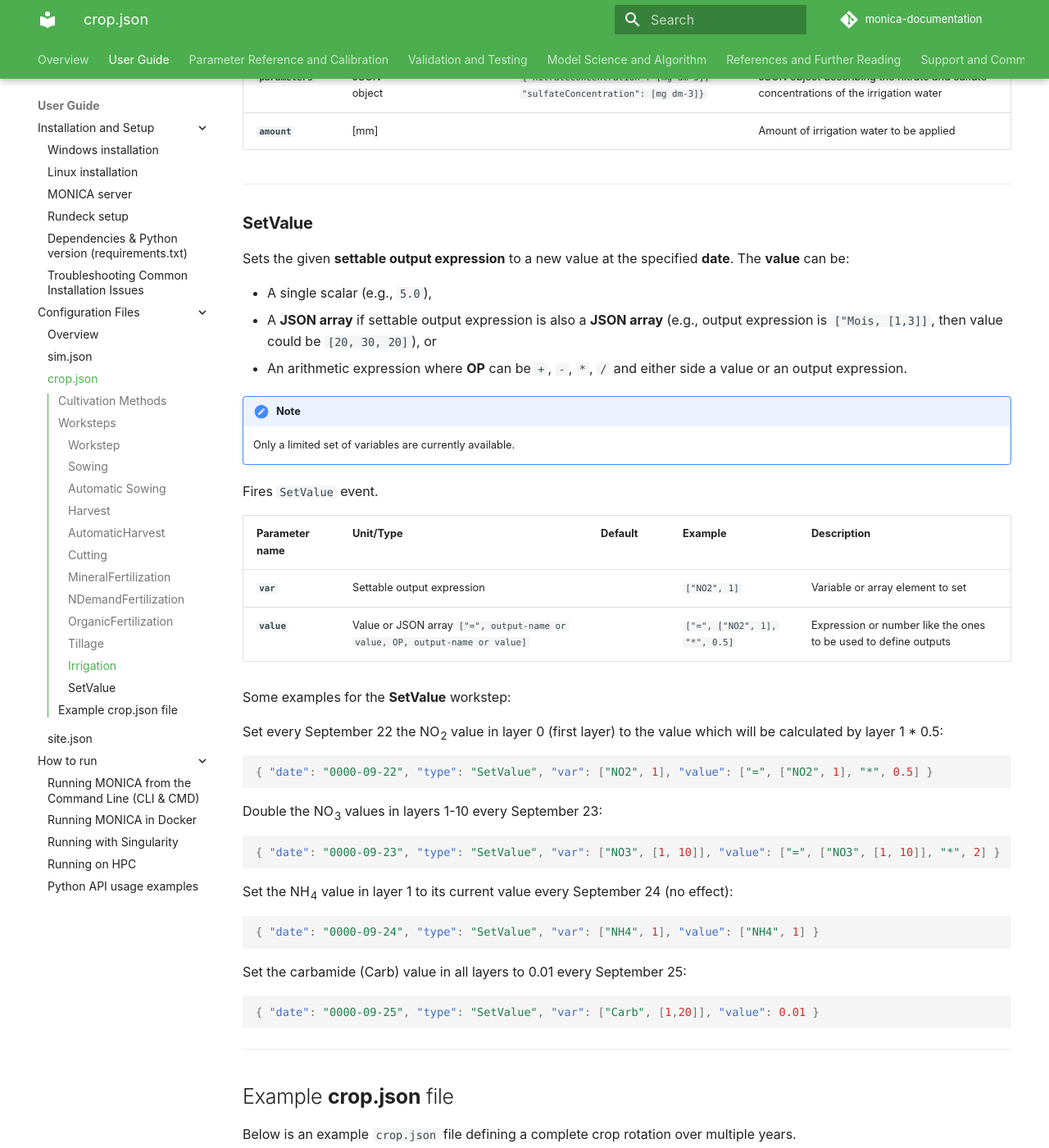
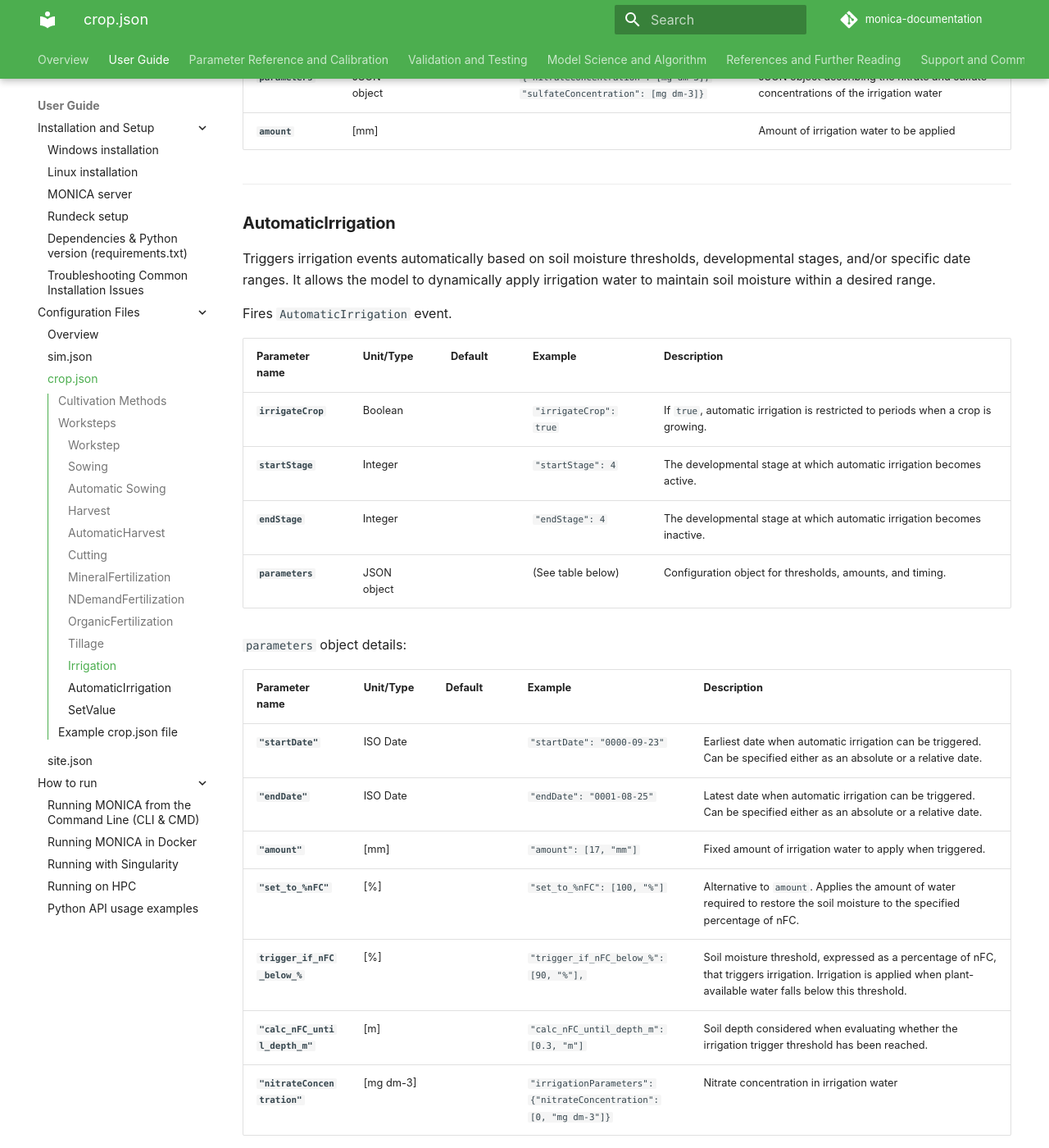
Before and after one commit to zalf-rpm/monica-documentation, an MkDocs documentation site: the page built from docs/user_guide/configuration_files/config_crop_json.md, in a window 1280 px wide and 1400 px high, scrolled down 9631 px. Shown: the whole window at 82% size. Built offline with MkDocs 1.6.1 and Material for MkDocs 9.7.7, drawn with Linux system fonts in a browser that asks for light colours; comment, search, counter and statistics services are not loaded; some of the changed text lies outside the part shown.

Commit message:
Add AutomaticIrrigation workstep in crop.json

```diff
--- a/docs/user_guide/configuration_files/config_crop_json.md
+++ b/docs/user_guide/configuration_files/config_crop_json.md
@@ -264,6 +264,36 @@ Fires `Irrigation` event.
 
 ---
 
+### **AutomaticIrrigation**
+
+Triggers irrigation events automatically based on soil moisture thresholds, developmental stages, and/or specific date ranges. It allows the model to dynamically apply irrigation water to maintain soil moisture within a desired range.
+
+Fires `AutomaticIrrigation` event.
+
+| Parameter name     | Unit/Type   | Default | Example                | Description                                                                      |
+|--------------------|-------------|---------|------------------------|----------------------------------------------------------------------------------|
+| **`irrigateCrop`** | Boolean     |         | `"irrigateCrop": true` | If `true`, automatic irrigation is restricted to periods when a crop is growing. |
+| **`startStage`**   | Integer     |         | `"startStage": 4`      | The developmental stage at which automatic irrigation becomes active.            |
+| **`endStage`**     | Integer     |         | `"endStage": 4`        | The developmental stage at which automatic irrigation becomes inactive.          |
+| **`parameters`**   | JSON object |         | (See table below)      | Configuration object for thresholds, amounts, and timing.                        |
+
+`parameters` object details:
+
+| Parameter name                 | Unit/Type | Default | Example                                                            | Description                                                                                                                                                       |
+|--------------------------------|-----------|---------|--------------------------------------------------------------------|-------------------------------------------------------------------------------------------------------------------------------------------------------------------|
+| **`"startDate"`**              | ISO Date  |         | `"startDate": "0000-09-23"`                                        | Earliest date when automatic irrigation can be triggered. Can be specified either as an absolute or a relative date.                                              |
+| **`"endDate"`**                | ISO Date  |         | `"endDate": "0001-08-25"`                                          | Latest date when automatic irrigation can be triggered. Can be specified either as an absolute or a relative date.                                                |
+| **`"amount"`**                 | [mm]      |         | `"amount": [17, "mm"]`                                             | Fixed amount of irrigation water to apply when triggered.                                                                                                         |
+| **`"set_to_%nFC"`**            | [%]       |         | `"set_to_%nFC": [100, "%"]`                                        | Alternative to `amount`. Applies the amount of water required to restore the soil moisture to the specified percentage of nFC.                                    |
+| **`trigger_if_nFC_below_%`**   | [%]       |         | `"trigger_if_nFC_below_%": [90, "%"],`                             | Soil moisture threshold, expressed as a percentage of nFC, that triggers irrigation. Irrigation is applied when plant-available water falls below this threshold. |
+| **`"calc_nFC_until_depth_m"`** | [m]       |         | `"calc_nFC_until_depth_m": [0.3, "m"]`                             | Soil depth considered when evaluating whether the irrigation trigger threshold has been reached.                                                                  |
+| **`"nitrateConcentration"`**   | [mg dm-3] |         | `"irrigationParameters": {"nitrateConcentration": [0, "mg dm-3"]}` | Nitrate concentration in irrigation water                                                                                                                         |
+
+!!! note
+    `UseAutomaticIrrigation` must be set to `false` or omitted in `sim.json` for the `AutomaticIrrigation` workstep in `crop.json` to function correctly. If `UseAutomaticIrrigation` is set to `true` in `sim.json`, the model uses the global automatic irrigation settings defined in `sim.json`.
+
+---
+
 ### **SetValue**
 
 Sets the given **settable output expression** to a new value at the specified **date**. The **value** can be:
```
Also changed, not shown: docs/user_guide/configuration_files/config_sim_json.md (+11 -11 lines).
